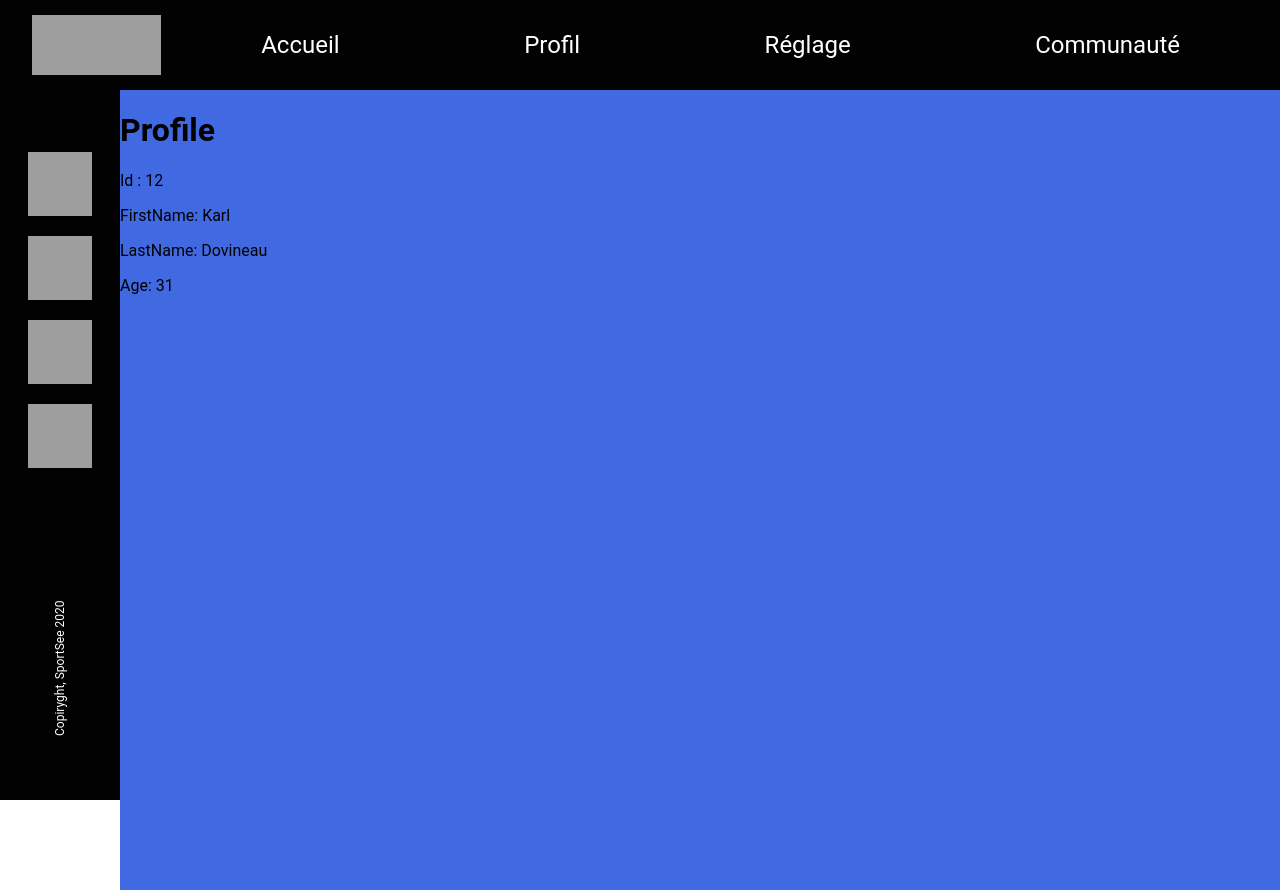
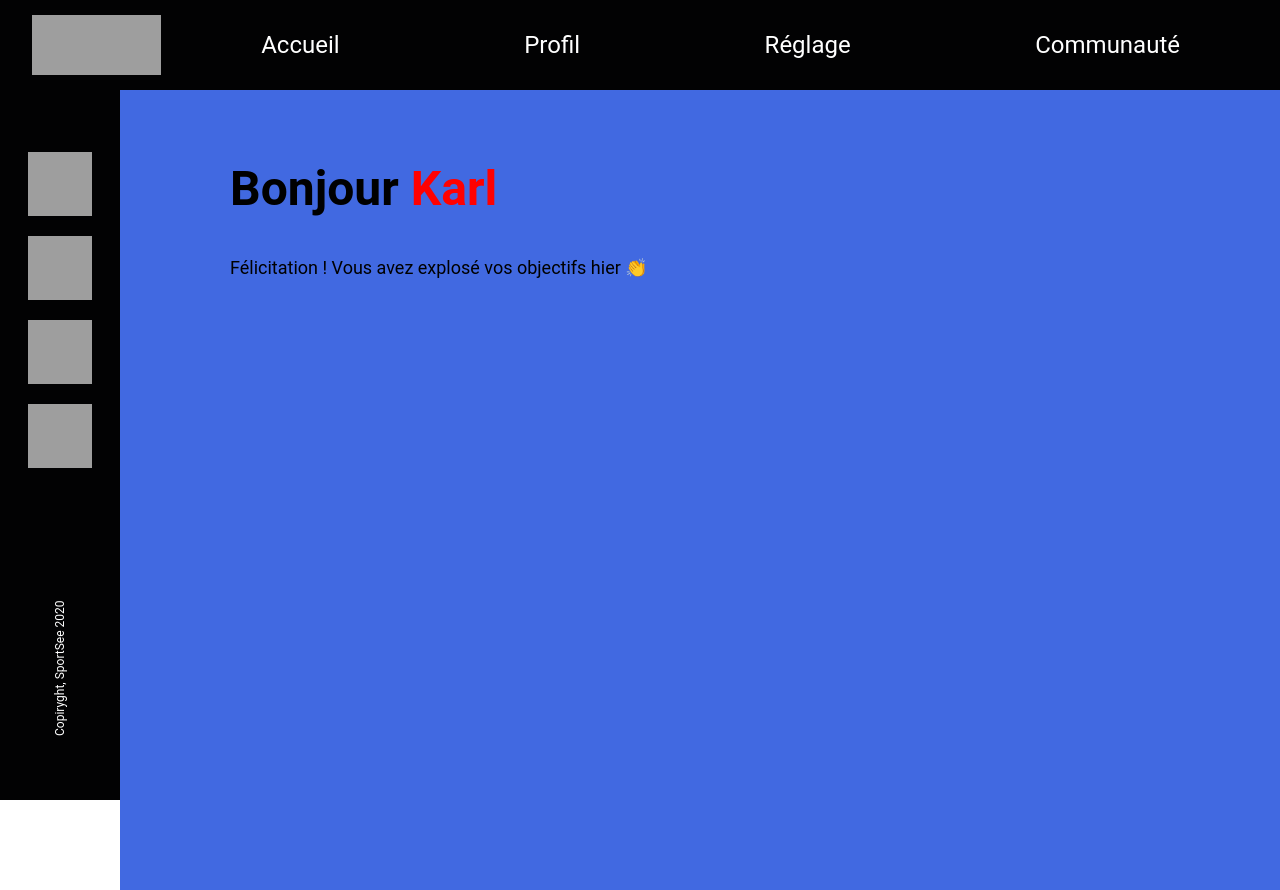
Before and after one commit to rockethelll/P12-SportSee, a React (Vite) app: page /profile/12 in a window 1280 px wide. Built offline with nearby package versions, Linux system fonts and the light colour scheme; grey boxes are pictures that could not be loaded.

Commit message:
add user greeting component

```diff
--- a/src/Router/Router.jsx
+++ b/src/Router/Router.jsx
@@ -1,7 +1,11 @@
-import { Route, Routes, Navigate } from 'react-router-dom';
+import { Navigate, Route, Routes } from 'react-router-dom';
 import ErrorPage from '../pages/ErrorPage/ErrorPage';
 import Profile from '../pages/Profile/Profile';
 
+/**
+ * Router component responsible for defining application routes.
+ * @returns {JSX.Element} - The Router JSX element.
+ */
 const Router = () => {
   return (
     <Routes>
--- a/src/assets/style/_reset.scss
+++ b/src/assets/style/_reset.scss
@@ -5,7 +5,9 @@ html {
   flex-direction: column;
   margin: 0;
   padding: 0;
+  overflow-y: hidden;
 }
+
 * {
   box-sizing: border-box;
   font-family: 'Roboto', sans-serif;
--- a/src/components/Navbar/Navbar.jsx
+++ b/src/components/Navbar/Navbar.jsx
@@ -1,5 +1,9 @@
 import { Link } from 'react-router-dom';
 
+/**
+ * Navbar component
+ * @return {JSX.Element} - Navbar component
+ */
 const Navbar = () => {
   return (
     <nav>
--- a/src/components/Sidebar/Sidebar.jsx
+++ b/src/components/Sidebar/Sidebar.jsx
@@ -1,3 +1,7 @@
+/**
+ * Sidebar component
+ * @return {JSX.Element} - Sidebar component
+ */
 const Sidebar = () => {
   return (
     <div className="sidebar">
--- /dev/null
+++ b/src/components/UserGreeting/UserGreeting.jsx
@@ -0,0 +1,17 @@
+/**
+ * UserGreeting component
+ * @param {userData} userData - User informations and greeting
+ * @return {JSX.Element} - UserGreeting component
+ */
+const UserGreeting = ({ userData }) => {
+  return (
+    <div className="user-greeting">
+      <h1>
+        Bonjour <span>{userData.userInfos.firstName}</span>
+      </h1>
+      <p>Félicitation ! Vous avez explosé vos objectifs hier 👏</p>
+    </div>
+  );
+};
+
+export default UserGreeting;
--- /dev/null
+++ b/src/components/UserGreeting/_UserGreeting.scss
@@ -0,0 +1,16 @@
+@use '../../assets/style/variables.scss' as *;
+
+.user-greeting {
+  h1 {
+    font-size: 48px;
+    margin: 0 0 40px;
+
+    span {
+      color: $red;
+    }
+  }
+  p {
+    font-size: 18px;
+    margin-bottom: 75px;
+  }
+}
--- a/src/index.scss
+++ b/src/index.scss
@@ -6,3 +6,4 @@
 @use './pages/Profile/Profile' as *;
 @use './pages/Profile/Profile.scss' as *;
 @use './components/Sidebar/Sidebar.scss' as *;
+@use './components/UserGreeting/UserGreeting.scss' as *;
--- a/src/pages/ErrorPage/ErrorPage.jsx
+++ b/src/pages/ErrorPage/ErrorPage.jsx
@@ -1,5 +1,9 @@
 import { Link } from 'react-router-dom';
 
+/**
+ * Error page
+ * @return {JSX.Element} - Error page
+ */
 const ErrorPage = () => {
   return (
     <div className="error404">
--- a/src/pages/Profile/Profile.jsx
+++ b/src/pages/Profile/Profile.jsx
@@ -1,9 +1,23 @@
 import { useParams } from 'react-router-dom';
+import { useFetchMainData } from '../../api/Api';
+import UserGreeting from '../../components/UserGreeting/UserGreeting';
 import { USER_MAIN_DATA } from '../../data/data';
-import { useFetchMainData } from '../../api/Api';
 
+/**
+ * Profile page
+ * @function Profile
+ * @return {JSX.Element}
+ */
 const Profile = () => {
   const { id } = useParams();
+
+  /**
+   * Custom hook to fetch user data
+   * @function useFetchMainData
+   * @param {string} endpoint - Endpoint of the API
+   * @param {number} userId - User ID
+   * @return {Object} - User data and loading state
+   */
   const { userData, loading } = useFetchMainData(USER_MAIN_DATA, +id);
 
   return loading ? (
@@ -11,17 +25,7 @@ const Profile = () => {
     <p>Loading...</p>
   ) : (
     <div className="container">
-      <h1>Profile</h1>
-      {userData && (
-        <div>
-          {/* Affichez les données de l'utilisateur ici */}
-          <p>Id : {userData.id}</p>
-          <p>FirstName: {userData.userInfos.firstName}</p>
-          <p>LastName: {userData.userInfos.lastName}</p>
-          <p>Age: {userData.userInfos.age}</p>
-          {/* Ajoutez le reste des données d'utilisateur ici */}
-        </div>
-      )}
+      {userData && <UserGreeting userData={userData} />}
     </div>
   );
 };
--- a/src/pages/Profile/_Profile.scss
+++ b/src/pages/Profile/_Profile.scss
@@ -4,6 +4,8 @@
 .container {
   margin-left: 120px;
   margin-top: 90px;
+  padding-left: 110px;
+  padding-top: 70px;
   height: 100vh;
   width: 100%;
   background-color: royalblue;
```
